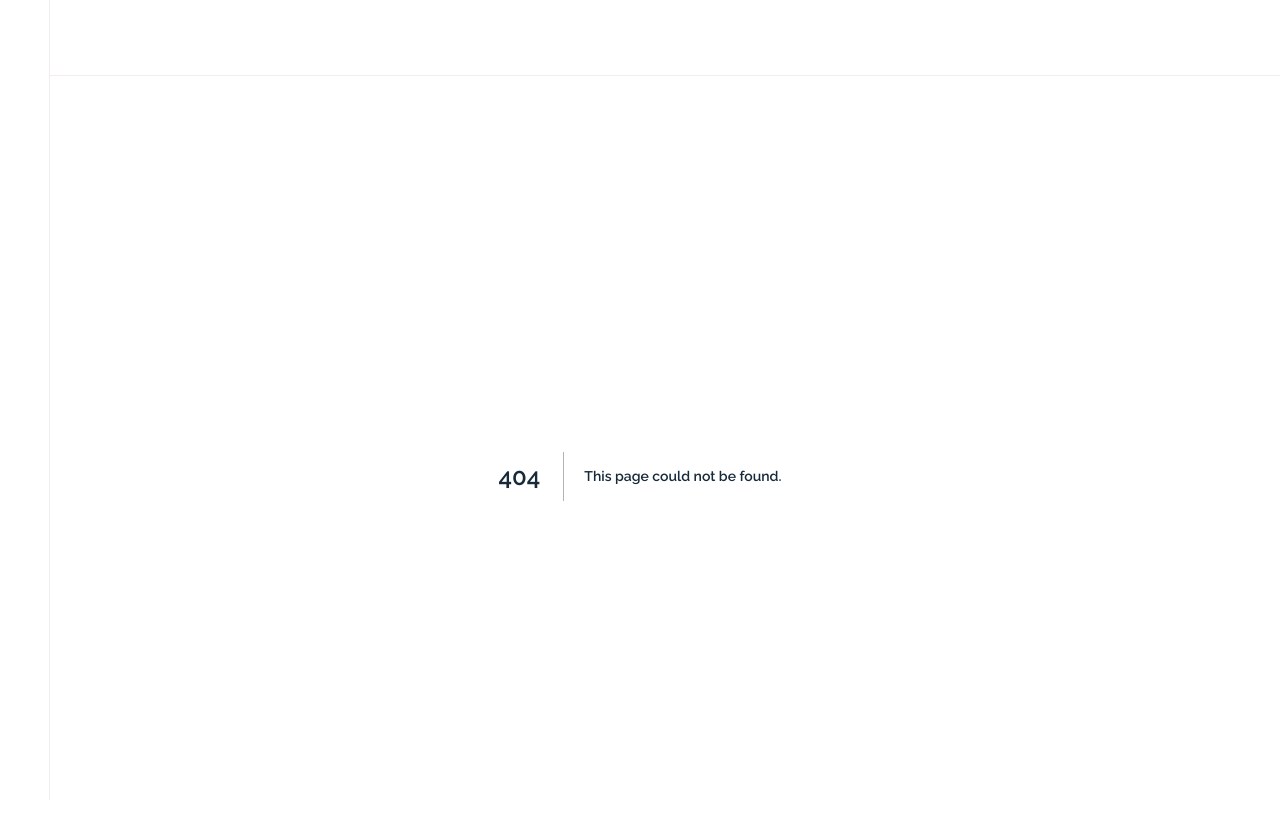
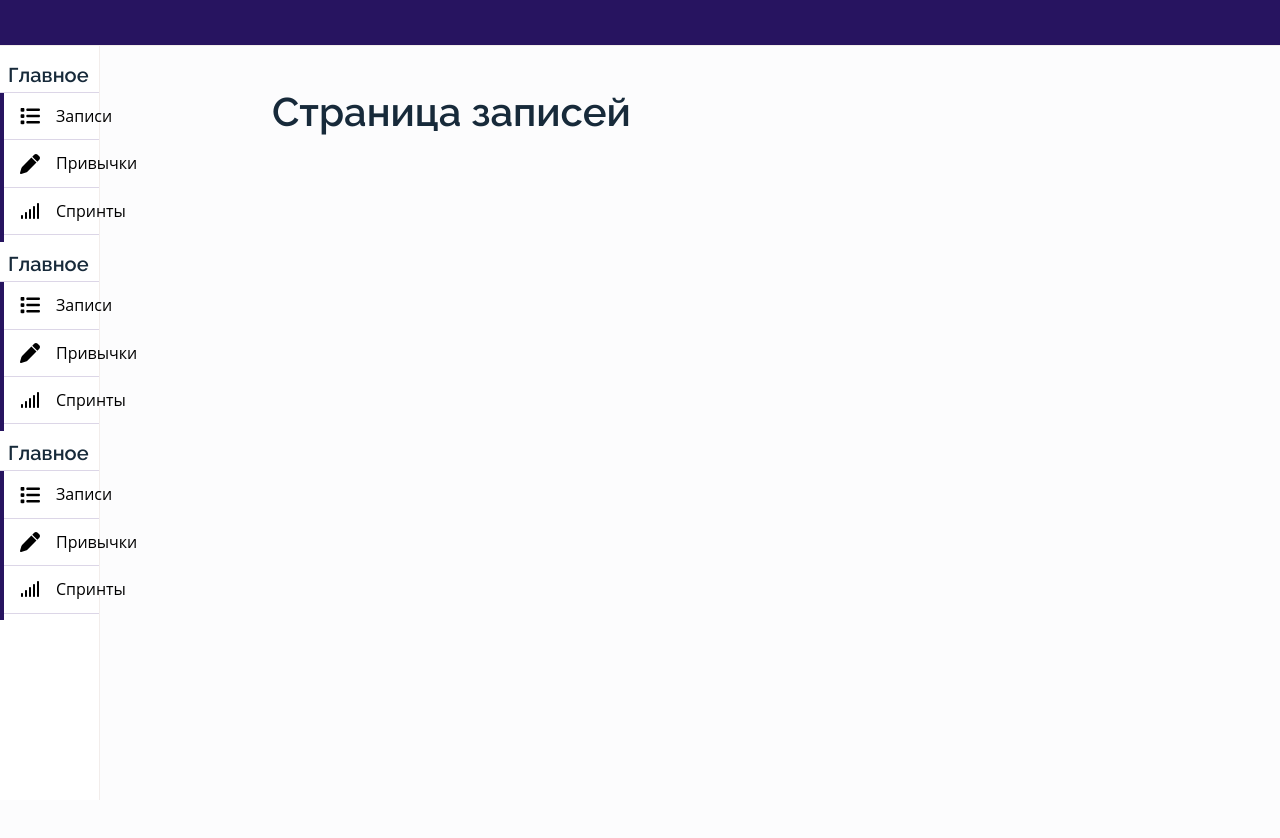
Before and after one commit to Vol1and/vol1ary, a Next.js app: page /records in a window 1280 px wide. Before the commit this address had no page. Shown: the top 838 px of the page. After the commit the page ends 800 px from the top, so only its background shows below. Built offline with nearby package versions, Linux system fonts and the light colour scheme.

Commit message:
Added icons, created sidebar

```diff
--- a/package.json
+++ b/package.json
@@ -3,6 +3,9 @@
   "version": "0.1.0",
   "private": true,
   "dependencies": {
+    "@fortawesome/fontawesome-svg-core": "^6.3.0",
+    "@fortawesome/free-solid-svg-icons": "^6.3.0",
+    "@fortawesome/react-fontawesome": "^0.2.0",
     "@tailwindcss/forms": "^0.5.3",
     "@testing-library/jest-dom": "^5.16.5",
     "@testing-library/react": "^13.4.0",
@@ -18,7 +21,6 @@
     "react": "^18.2.0",
     "react-dom": "^18.2.0",
     "react-hook-form": "^7.43.1",
-    "react-icons": "^4.7.1",
     "react-router-dom": "^6.8.1",
     "react-scripts": "^5.0.1",
     "tailwindcss": "^3.2.6",
--- /dev/null
+++ b/src/components/base/BIcon/BIcon.tsx
@@ -0,0 +1,10 @@
+import React from "react";
+import {FontAwesomeIcon, FontAwesomeIconProps} from "@fortawesome/react-fontawesome";
+
+const BIcon: React.FC<FontAwesomeIconProps> = (props) => {
+    return (
+        <FontAwesomeIcon  type={'layerGroup'} {...props}  />
+    )
+}
+
+export default BIcon;
--- a/src/components/layout/Sidebar/Sidebar.tsx
+++ b/src/components/layout/Sidebar/Sidebar.tsx
@@ -1,9 +1,62 @@
+import {ROUTE} from "@/pages/routes";
+import SidebarLink from "@/components/layout/Sidebar/SidebarLink/SidebarLink";
+import {IconProp} from "@fortawesome/fontawesome-svg-core";
 
+interface ISidebarTree {
+    title: string
+    links: {
+        link: string
+        icon: IconProp
+        label: string
+    }[]
+}
 
-const Navbar = () => {
+const Sidebar = () => {
+    const SIDEBAR_TREE: ISidebarTree[] = [
+        {
+            title: 'Главное',
+            links: [
+                {icon: 'list', label:'Записи', link: ROUTE.RECORDS.slug},
+                {icon: 'pen', label:'Привычки', link: ROUTE.HABITS.slug},
+                {icon: 'signal', label:'Спринты', link: ROUTE.SPRINTS.slug},
+            ]
+        },
+        {
+            title: 'Главное',
+            links: [
+                {icon: 'list', label:'Записи', link: ROUTE.RECORDS.slug},
+                {icon: 'pen', label:'Привычки', link: ROUTE.HABITS.slug},
+                {icon: 'signal', label:'Спринты', link: ROUTE.SPRINTS.slug},
+            ]
+        },
+        {
+            title: 'Главное',
+            links: [
+                {icon: 'list', label:'Записи', link: ROUTE.RECORDS.slug},
+                {icon: 'pen', label:'Привычки', link: ROUTE.HABITS.slug},
+                {icon: 'signal', label:'Спринты', link: ROUTE.SPRINTS.slug},
+            ]
+        },
+    ]
+
     return (
-        <div className="sidebar"></div>
+        <div className="sidebar">
+            {
+                SIDEBAR_TREE.map((el) => (
+                    <div>
+                        <h3 className="sidebar__header">{el.title}</h3>
+                        <div className="sidebar__item-container">
+                            {
+                            el.links.map((link) => (
+                                <SidebarLink link={link.link} icon={link.icon}>{link.label}</SidebarLink>
+                            ))
+                            }
+                        </div>
+                    </div>
+                ))
+            }
+        </div>
     )
 }
 
-export default Navbar
+export default Sidebar
--- /dev/null
+++ b/src/components/layout/Sidebar/SidebarLink/SidebarLink.tsx
@@ -0,0 +1,21 @@
+import React, {PropsWithChildren} from "react";
+import Link from "next/link";
+import BIcon from "../../..//base/BIcon/BIcon";
+import {IconProp} from "@fortawesome/fontawesome-svg-core";
+
+export interface SidebarLinkProps extends PropsWithChildren {
+    link: string
+    icon?: IconProp
+}
+
+const SidebarLink: React.FC<SidebarLinkProps>  = ({...props}) => {
+    return (
+        <Link href={props.link} className="sidebar__item">
+            <div className="sidebar__item-bar"></div>
+            {!!props.icon && <BIcon className="sidebar__item-icon" icon={props.icon} />}
+            {props.children}
+        </Link>
+    )
+}
+
+export default SidebarLink
--- a/src/pages/_app.js
+++ b/src/pages/_app.js
@@ -2,6 +2,12 @@ import '../styles/main.css';
 import Head from "next/head";
 import Navbar from "@/components/layout/Navbar/Navbar";
 import Sidebar from "@/components/layout/Sidebar/Sidebar";
+
+import { library } from '@fortawesome/fontawesome-svg-core'
+import {faCoffee, faCheck, faList, faPen, faSignal} from '@fortawesome/free-solid-svg-icons'
+
+library.add(faCoffee, faCheck, faList, faPen, faSignal)
+
 
 function App({ Component, pageProps }) {
     return (<div>
--- /dev/null
+++ b/src/pages/habits/index.tsx
@@ -0,0 +1,7 @@
+
+const HabitList = () => {
+    return (
+       <h1>Страница привычек</h1>
+    )
+}
+export default HabitList
--- /dev/null
+++ b/src/pages/records/index.tsx
@@ -0,0 +1,7 @@
+
+const RecordList = () => {
+    return (
+       <h1>Страница записей</h1>
+    )
+}
+export default RecordList
--- /dev/null
+++ b/src/pages/routes.ts
@@ -0,0 +1,23 @@
+
+export type RouteKey = 'records' | 'habits' | 'sprints'
+
+
+export interface RouteData {
+  title: string
+  slug: string
+}
+
+export const ROUTE: Record<Uppercase<RouteKey>, RouteData> = {
+  RECORDS: {
+    title: 'Записи',
+    slug: '/record'
+  },
+  HABITS: {
+    title: 'Привычки',
+    slug: '/habits'
+  },
+  SPRINTS: {
+    title: 'Спринты',
+    slug: '/sprints'
+  },
+}
--- /dev/null
+++ b/src/pages/sprints/index.tsx
@@ -0,0 +1,7 @@
+
+const SprintList = () => {
+    return (
+       <h1>Страница спринтов</h1>
+    )
+}
+export default SprintList
--- a/src/styles/layout.css
+++ b/src/styles/layout.css
@@ -1,19 +1,66 @@
+:root {
+    --h-header: 32px;
+    --h-header-md: 46px;
+    --h-header-lg: 60px;
+}
+
 .body {
-    --h-header: 50px;
-    --h-header-md: 76px;
-    --h-header-lg: 94px;
-    @apply h-full pt-[var(--h-header)] md:pt-[var(--h-header-md)] lg:pt-[var(--h-header-lg)];
+    @apply h-full mb-24 md:mb-40 lg:mb-80
+    pt-[calc(var(--h-header)+24px)] md:pt-[calc(var(--h-header-md)+40px)] lg:pt-[calc(var(--h-header-lg)+80px)]
 }
 
 .navbar {
-    --h-header: 50px;
-    --h-header-md: 76px;
-    --h-header-lg: 94px;
-    @apply w-full select-none fixed bg-white border-b-[1px] border-additional-1
-    h-[var(--h-header)] md:h-[var(--h-header-md)] lg:h-[var(--h-header-lg)];
+    @apply w-full select-none fixed bg-primary border-b-[1px] border-additional-1 transition
+    h-[var(--h-header)] md:h-[var(--h-header-md)] lg:h-[var(--h-header-lg)] z-[2];
 }
 
 .sidebar {
-    @apply h-full select-none fixed bg-white z-[2]
-    w-[50px] lg:w-[250px] border-r-[1px] border-additional-1;
+    @apply h-full select-none fixed bg-white transition
+    pt-[var(--h-header)] md:pt-[var(--h-header-md)] lg:pt-[var(--h-header-lg)]
+    w-[50px] md:w-[100px] lg:w-[200px] border-r-[1px] border-additional-1;
+
+    &__header {
+        @apply t-h3 ml-8 mb-4 mt-16
+     }
+
+
+    &__item {
+     @apply  py-12 px-12 flex gap-16 items-center t-p2  relative;
+     @apply  border-b-[1px]  border-b-purple;
+
+     &:first-child {
+        @apply border-t-purple border-t-[1px]
+      }
+
+     &-bar {
+      @apply h-54 w-4 bg-primary absolute left-0 top-0;
+      }
+
+     &:hover {
+          @apply bg-primary text-white;
+
+          > .sidebar__item-icon {
+              @apply fill-white;
+          }
+          > .sidebar__item-bar {
+              @apply bg-green
+          }
+      }
+
+     &.active {
+        @apply bg-primary text-white;
+
+        > .sidebar__item-icon {
+            @apply fill-white;
+        }
+      }
+
+     &-icon {
+        @apply w-20 h-20 ml-8;
+      }
+    }
 }
+
+.form-container {
+    @apply flex justify-center;
+}
--- a/src/styles/typography/links.css
+++ b/src/styles/typography/links.css
@@ -29,7 +29,7 @@
     }
 
     &.link-gray {
-      @apply border-auxiliary-5 hover:border-green;
+      @apply border-additional-5 hover:border-green;
       @apply border-opacity-50 hover:border-opacity-100;
     }
 
--- a/tailwind.config.js
+++ b/tailwind.config.js
@@ -32,13 +32,15 @@ module.exports = {
 
       white: '#fff',
       black: '#172a3a',
-      primary: '#305680',
+      primary: '#271460FF',
       green: '#09bc8a',
       red: '#f02d3d',
+      purple: '#dcd6e7',
+      purpleLight: '#73649e',
       grey: 'rgba(80, 80, 80, 0.5)',
       additional: {
         1: '#f2edeb',
-        2: '#f2fcf8',
+        2: '#fbfafc',
         3: '#004346',
         4: '#99C8DE',
         5: '#fdfeff'
```
Also changed, not shown: 2 other files (tests, documents, lock files or other folders).
